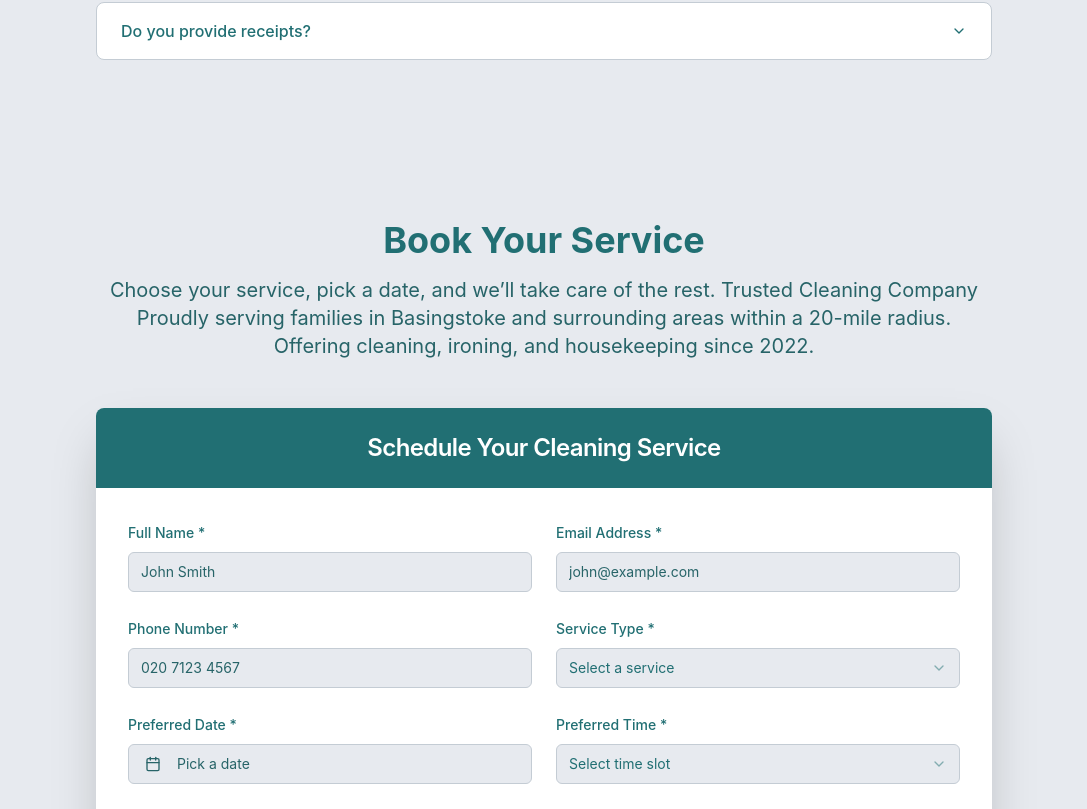
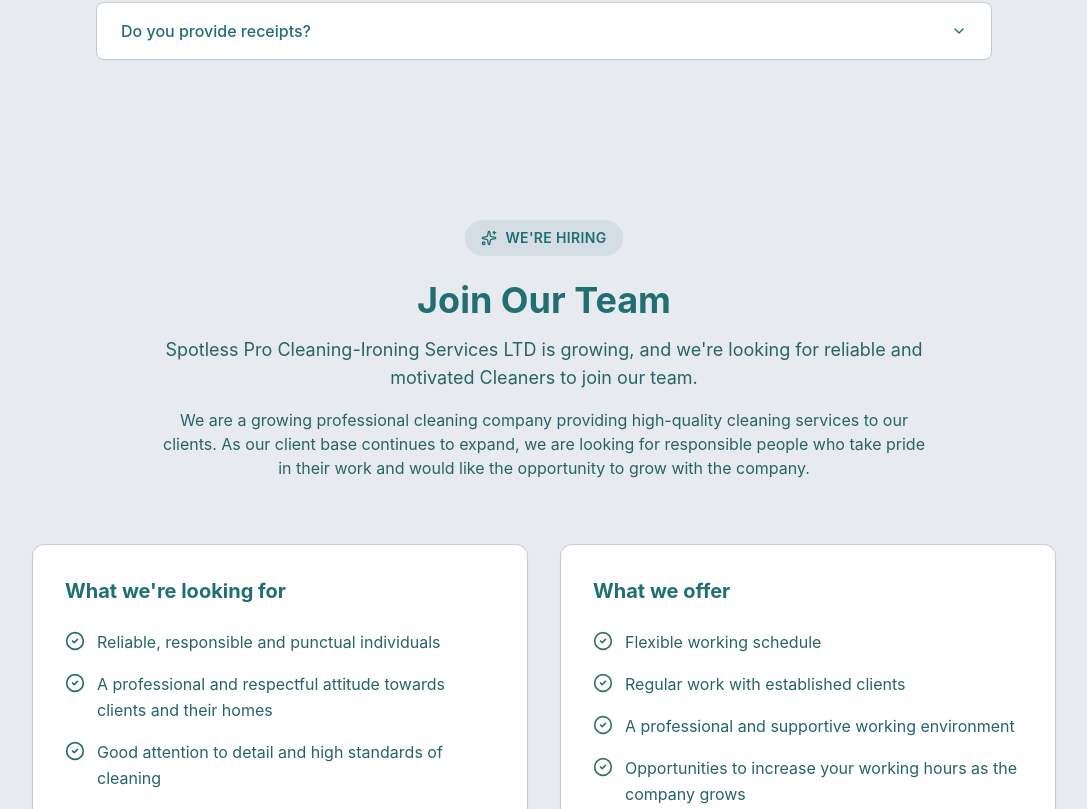
Before and after one commit to pampukhaleo/spotless-pro-landing, a React (Vite) app: page / in a window 1280 px wide. Shown: the part 6571-7380 px from the top of the page, without its empty margins (96-1183 px from the left). Built offline with nearby package versions, Linux system fonts and the light colour scheme.

Commit message:
Changes
Co-authored-by: pampukhaleo <55058162+pampukhaleo@users.noreply.github.com>

```diff
--- a/src/pages/Index.tsx
+++ b/src/pages/Index.tsx
@@ -20,6 +20,7 @@ const Index = () => {
       <AboutSection />
       <ReviewsSection />
       <FAQSection />
+      <HiringSection />
       <BookingForm />
       <Footer />
     </div>
```
Also changed, not shown: 1 other file (tests, documents, lock files or other folders).
